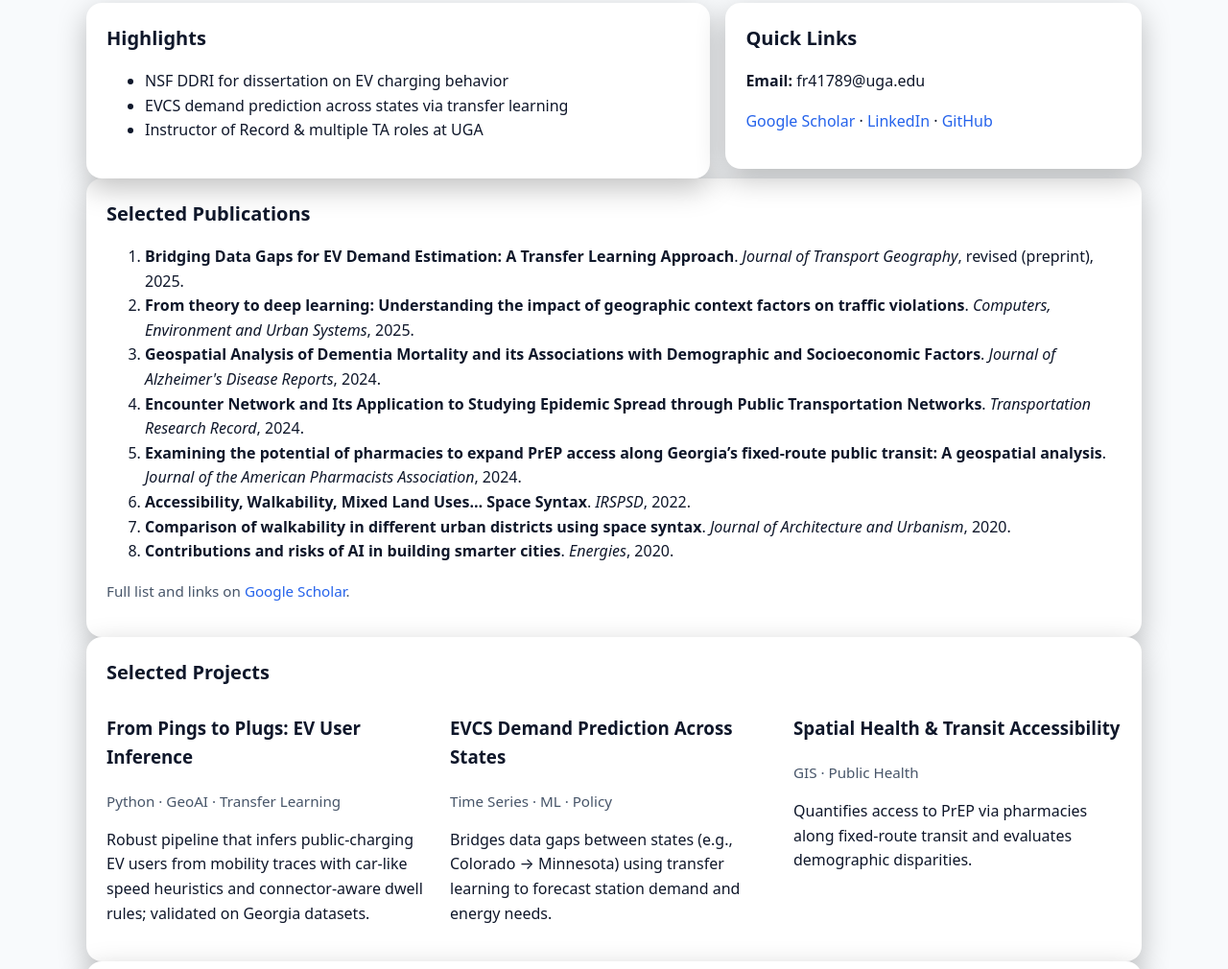
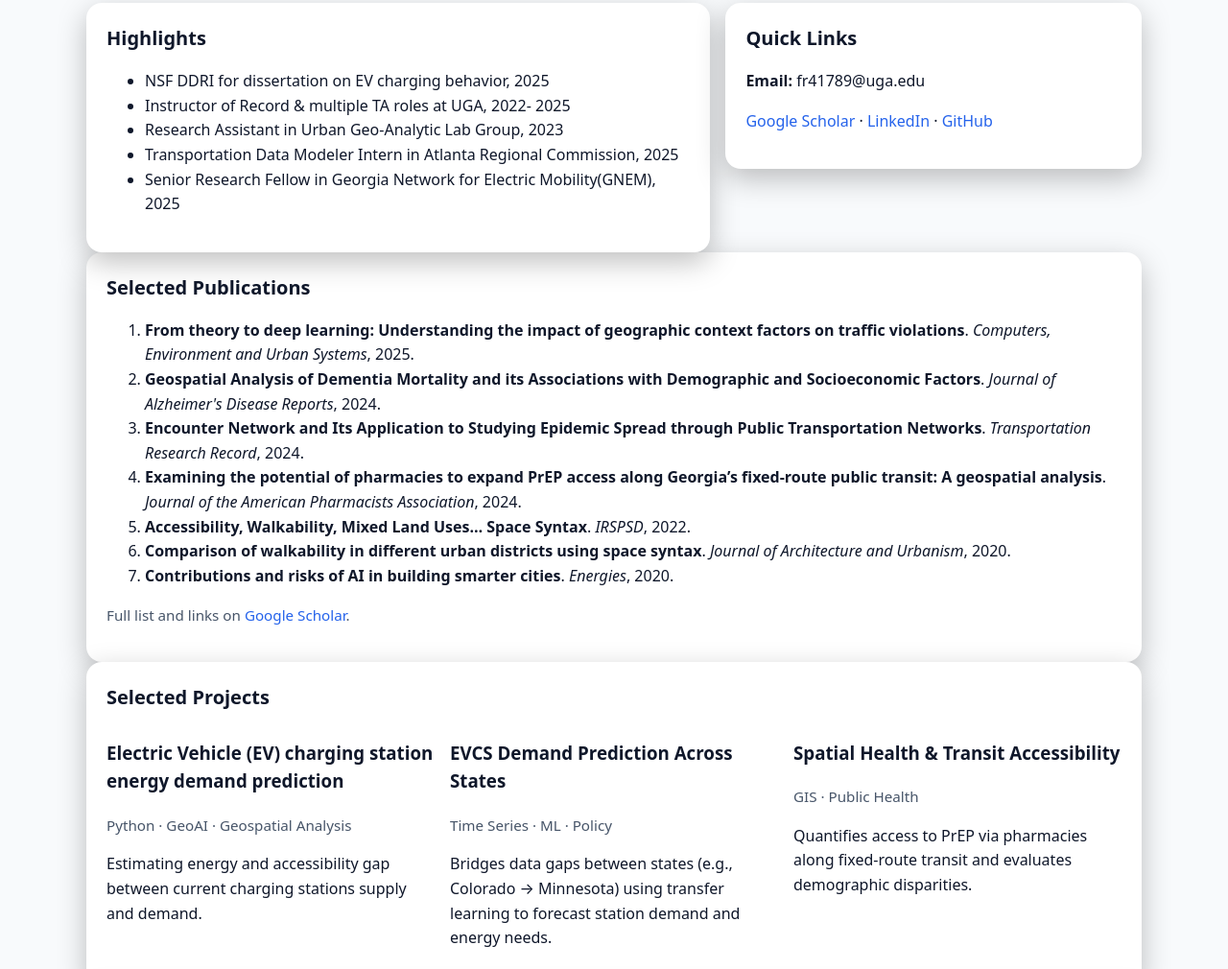
Before and after one commit to Farnoosh93/farnoosh93.github.io, a plain HTML site: page index.html in a window 1280 px wide. Shown: the part 423-1433 px from the top of the page at 96% size. Drawn offline with Linux system fonts and the light colour scheme.

Commit message:
Update index.html

```diff
--- a/index.html
+++ b/index.html
@@ -98,9 +98,11 @@
     <section id="highlights">
       <h2>Highlights</h2>
       <ul>
-        <li>NSF DDRI for dissertation on EV charging behavior</li>
-        <li>EVCS demand prediction across states via transfer learning</li>
-        <li>Instructor of Record & multiple TA roles at UGA</li>
+        <li>NSF DDRI for dissertation on EV charging behavior, 2025</li>
+        <li>Instructor of Record & multiple TA roles at UGA, 2022- 2025</li>
+        <li>Research Assistant in Urban Geo-Analytic Lab Group, 2023</li>
+        <li>Transportation Data Modeler Intern in Atlanta Regional Commission, 2025</li>
+        <li>Senior Research Fellow in Georgia Network for Electric Mobility(GNEM), 2025</li>
       </ul>
     </section>
 
@@ -114,7 +116,6 @@
   <section id="publications">
     <h2>Selected Publications</h2>
     <ol>
-      <li><strong>Bridging Data Gaps for EV Demand Estimation: A Transfer Learning Approach</strong>. <em>Journal of Transport Geography</em>, revised (preprint), 2025.</li>
       <li><strong>From theory to deep learning: Understanding the impact of geographic context factors on traffic violations</strong>. <em>Computers, Environment and Urban Systems</em>, 2025.</li>
       <li><strong>Geospatial Analysis of Dementia Mortality and its Associations with Demographic and Socioeconomic Factors</strong>. <em>Journal of Alzheimer's Disease Reports</em>, 2024.</li>
       <li><strong>Encounter Network and Its Application to Studying Epidemic Spread through Public Transportation Networks</strong>. <em>Transportation Research Record</em>, 2024.</li>
@@ -130,9 +131,9 @@
     <h2>Selected Projects</h2>
     <div class="cards">
       <article>
-        <h3>From Pings to Plugs: EV User Inference</h3>
-        <p class="meta">Python · GeoAI · Transfer Learning</p>
-        <p>Robust pipeline that infers public-charging EV users from mobility traces with car-like speed heuristics and connector-aware dwell rules; validated on Georgia datasets.</p>
+        <h3>Electric Vehicle (EV) charging station energy demand prediction</h3>
+        <p class="meta">Python · GeoAI · Geospatial Analysis</p>
+        <p>Estimating energy and accessibility gap between current charging stations supply and demand.</p>
       </article>
       <article>
         <h3>EVCS Demand Prediction Across States</h3>
```
